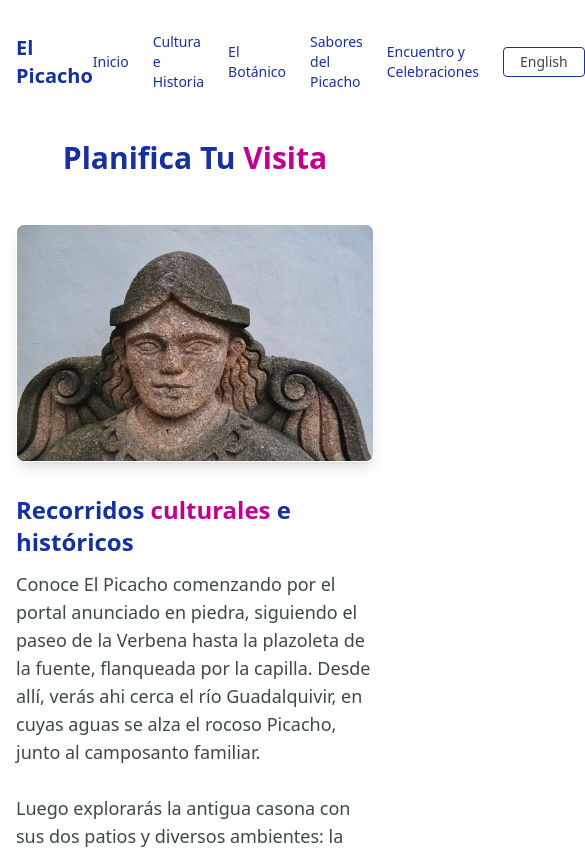
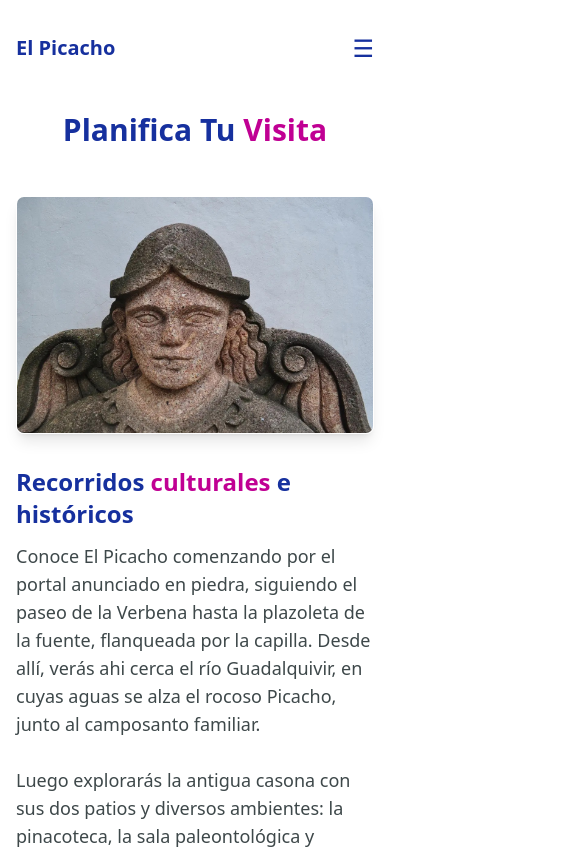
Before and after one commit to Algarrobal/el-picacho-landing, a React (Vite) app: page /picacheada in a window 390 px wide. Shown: the top 849 px of the page, 585 px wide, since content can reach past the window. Built offline with nearby package versions, Linux system fonts and the light colour scheme.

Commit message:
Update Picacheada.jsx

```diff
--- a/src/Picacheada.jsx
+++ b/src/Picacheada.jsx
@@ -2,6 +2,7 @@ import { useState } from "react";
 
 export default function Picacheada() {
   const [lang, setLang] = useState("es");
+  const [isMobileMenuOpen, setMobileMenuOpen] = useState(false);
 
   const t = {
     es: {
@@ -11,6 +12,13 @@ export default function Picacheada() {
         </>
       ),
       toggle: "English",
+      nav: [
+        { label: "Inicio", link: "/" },
+        { label: "Cultura e Historia", link: "#historia" },
+        { label: "El Botánico", link: "#botanico" },
+        { label: "Sabores del Picacho", link: "#sabores" },
+        { label: "Encuentro y Celebraciones", link: "#encuentro" }
+      ],
       sections: [
         {
           id: "historia",
@@ -19,7 +27,11 @@ export default function Picacheada() {
               Recorridos <span className="text-[#c00093]">culturales</span> e históricos
             </>
           ),
-          text: "Conoce El Picacho comenzando por el portal anunciado en piedra, siguiendo el paseo de la Verbena hasta la plazoleta de la fuente, flanqueada por la capilla. Desde allí, verás ahi cerca el río Guadalquivir, en cuyas aguas se alza el rocoso Picacho, junto al camposanto familiar.\n\nLuego explorarás la antigua casona con sus dos patios y diversos ambientes: la pinacoteca, la sala paleontológica y arqueológica, y, en lo alto, la oficina del presidente. Del antiguo horno de don Honorio en el segundo patio, pasarás al Huerto Escondido, y de allí a la Santa Cruz de Lajas, donde podrás degustar un refresco del lugar mientras aprecias, desde el mirador, el paisaje de las nacientes del Guadalquivir.\n\n*Si desea incluir una degustación de repostería local o salteñas durante el recorrido por favor indicar en reserva.",
+          text: `Conoce El Picacho comenzando por el portal anunciado en piedra, siguiendo el paseo de la Verbena hasta la plazoleta de la fuente, flanqueada por la capilla. Desde allí, verás ahi cerca el río Guadalquivir, en cuyas aguas se alza el rocoso Picacho, junto al camposanto familiar.
+
+Luego explorarás la antigua casona con sus dos patios y diversos ambientes: la pinacoteca, la sala paleontológica y arqueológica, y, en lo alto, la oficina del presidente. Del antiguo horno de don Honorio en el segundo patio, pasarás al Huerto Escondido, y de allí a la Santa Cruz de Lajas, donde podrás degustar un refresco del lugar mientras aprecias, desde el mirador, el paisaje de las nacientes del Guadalquivir.
+
+*Si desea incluir una degustación de repostería local o salteñas durante el recorrido por favor indicar en reserva.`,
           image: "/picacheada_historia.jpg",
           button: "Reservar Recorrido"
         },
@@ -30,7 +42,9 @@ export default function Picacheada() {
               Visitas guiadas por el parque <span className="text-[#c00093]">botánico</span>
             </>
           ),
-          text: "Descubre la riqueza del botánico que rodea el conjunto de El Picacho. Conocerás sus distintas especies entre ellas los milenarios ginkgo bilobas, liquidámbares, araucarias, y los así llamados árboles de Júpiter, coníferas del parque imperial japonés, alcanfores, y laureles del jardín del Vaticano, que cohabitan con nuestros emblemáticos molles, churquis, y algarrobos. Cruzando el río tendrás la experiencia de un paseo en montaña del monte originario preservado de la región. En el recorrido te sorprenderán las instalaciones de Land Art las cuales podrás apreciar saboreando un refresco natural del lugar.\n\n*Si desea incluir una degustación de repostería local o salteñas durante el recorrido por favor indicar en reserva.",
+          text: `Descubre la riqueza del botánico que rodea el conjunto de El Picacho. Conocerás sus distintas especies entre ellas los milenarios ginkgo bilobas, liquidámbares, araucarias, y los así llamados árboles de Júpiter, coníferas del parque imperial japonés, alcanfores, y laureles del jardín del Vaticano, que cohabitan con nuestros emblemáticos molles, churquis, y algarrobos. Cruzando el río tendrás la experiencia de un paseo en montaña del monte originario preservado de la región. En el recorrido te sorprenderán las instalaciones de Land Art las cuales podrás apreciar saboreando un refresco natural del lugar.
+
+*Si desea incluir una degustación de repostería local o salteñas durante el recorrido por favor indicar en reserva.`,
           image: "/picacheada_botanico.jpg",
           button: "Reservar Visita"
         },
@@ -41,7 +55,9 @@ export default function Picacheada() {
               <span className="text-[#c00093]">Sabores</span> de El Picacho
             </>
           ),
-          text: `Culmina tu visita con un menú de historia, y naturaleza de platos criollos, y pescado del Pilcomayo a la brasa. La experiencia se acompaña de bebidas y refrescos de la cultura local y de vinos y singanis de la bodega del presidente. \n\nEste servicio require de reserva previa de 48 horas.`,
+          text: `Culmina tu visita con un menú de historia, y naturaleza de platos criollos, y pescado del Pilcomayo a la brasa. La experiencia se acompaña de bebidas y refrescos de la cultura local y de vinos y singanis de la bodega del presidente.
+
+Este servicio require de reserva previa de 48 horas.`,
           image: "/picacheada_sabores.jpg",
           button: "Reservar Almuerzo"
         },
@@ -52,7 +68,7 @@ export default function Picacheada() {
               Lugar de <span className="text-[#c00093]">Encuentro</span> y Celebraciones
             </>
           ),
-          text: "Celebra momentos especiales en un entorno lleno de historia y naturaleza. Este espacio está disponible para encuentros familiares, bodas íntimas, y eventos culturales, con la posibilidad de incorporar recorridos, música en vivo y degustaciones según la ocasión.",
+          text: `Celebra momentos especiales en un entorno lleno de historia y naturaleza. Este espacio está disponible para encuentros familiares, bodas íntimas, y eventos culturales, con la posibilidad de incorporar recorridos, música en vivo y degustaciones según la ocasión.`,
           image: "/picacheada_encuentro.jpg",
           button: "Reservar Evento"
         }
@@ -61,6 +77,13 @@ export default function Picacheada() {
     en: {
       title: "Arrange Your Visit",
       toggle: "Español",
+      nav: [
+        { label: "Home", link: "/" },
+        { label: "Culture & History", link: "#historia" },
+        { label: "Botanical Walk", link: "#botanico" },
+        { label: "Flavors of El Picacho", link: "#sabores" },
+        { label: "Gatherings & Events", link: "#encuentro" }
+      ],
       sections: [
         {
           title: "Cultural and historical tours",
@@ -92,24 +115,21 @@ export default function Picacheada() {
 
   return (
     <div className="font-sans min-h-screen bg-white text-[#3e484a] px-4 sm:px-6 md:px-16 py-8 md:py-16">
+      {/* Header */}
       <div className="flex justify-between items-center mb-12">
         <a href="/" className="text-xl md:text-2xl font-bold text-[#16309e] hover:underline">
           El Picacho
         </a>
-        <ul className="flex items-center gap-6 text-sm md:text-base">
-          <li>
-            <a href="/" className="text-[#16309e] hover:underline">
-              Inicio
-            </a>
-          </li>
-          {lang === "es" && (
-            <>
-              <li><a href="#historia" className="text-[#16309e] hover:underline">Cultura e Historia</a></li>
-              <li><a href="#botanico" className="text-[#16309e] hover:underline">El Botánico</a></li>
-              <li><a href="#sabores" className="text-[#16309e] hover:underline">Sabores del Picacho</a></li>
-              <li><a href="#encuentro" className="text-[#16309e] hover:underline">Encuentro y Celebraciones</a></li>
-            </>
-          )}
+
+        {/* Desktop Menu */}
+        <ul className="hidden md:flex items-center gap-6 text-sm md:text-base">
+          {t[lang].nav.map((item, idx) => (
+            <li key={idx}>
+              <a href={item.link} className="text-[#16309e] hover:underline">
+                {item.label}
+              </a>
+            </li>
+          ))}
           <li>
             <button
               onClick={() => setLang(lang === "es" ? "en" : "es")}
@@ -119,12 +139,47 @@ export default function Picacheada() {
             </button>
           </li>
         </ul>
+
+        {/* Hamburger Icon */}
+        <button
+          className="md:hidden text-2xl text-[#16309e]"
+          onClick={() => setMobileMenuOpen(!isMobileMenuOpen)}
+          aria-label="Toggle Menu"
+        >
+          ☰
+        </button>
       </div>
 
-      <h1 className="text-3xl md:text-5xl font-bold text-[#16309e] mb-12 text-center">
-        {t[lang].title}
-      </h1>
+      {/* Mobile Dropdown */}
+      {isMobileMenuOpen && (
+        <div className="md:hidden mb-8 text-sm bg-white border rounded shadow px-4 py-3 space-y-2">
+          {t[lang].nav.map((item, idx) => (
+            <div key={idx}>
+              <a
+                href={item.link}
+                className="block text-[#16309e] hover:underline"
+                onClick={() => setMobileMenuOpen(false)}
+              >
+                {item.label}
+              </a>
+            </div>
+          ))}
+          <button
+            onClick={() => {
+              setLang(lang === "es" ? "en" : "es");
+              setMobileMenuOpen(false);
+            }}
+            className="block w-full text-left border border-[#16309e] px-3 py-2 rounded hover:bg-[#16309e] hover:text-white transition"
+          >
+            {t[lang].toggle}
+          </button>
+        </div>
+      )}
 
+      {/* Page Title */}
+      <h1 className="text-3xl md:text-5xl font-bold text-[#16309e] mb-12 text-center">{t[lang].title}</h1>
+
+      {/* Section Cards */}
       {t[lang].sections.map((section, i) => (
         <div key={i} id={section.id} className="mb-20 scroll-mt-24 flex flex-col md:flex-row gap-8 items-start md:items-center">
           <img
@@ -133,9 +188,7 @@ export default function Picacheada() {
             className="w-full md:w-1/2 rounded-lg shadow-lg border border-white"
           />
           <div className="md:w-1/2">
-            <h2 className="text-2xl font-semibold mb-3 text-[#16309e]">
-              {section.title}
-            </h2>
+            <h2 className="text-2xl font-semibold mb-3 text-[#16309e]">{section.title}</h2>
             <p className="text-lg mb-4 whitespace-pre-line">{section.text}</p>
             <button className="px-6 py-2 text-base text-[#16309e] border border-[#16309e] rounded hover:bg-[#16309e] hover:text-white transition">
               {section.button}
@@ -144,6 +197,7 @@ export default function Picacheada() {
         </div>
       ))}
 
+      {/* Back Button */}
       <div className="text-center mt-16 pb-12">
         <a
           href="/"
```
